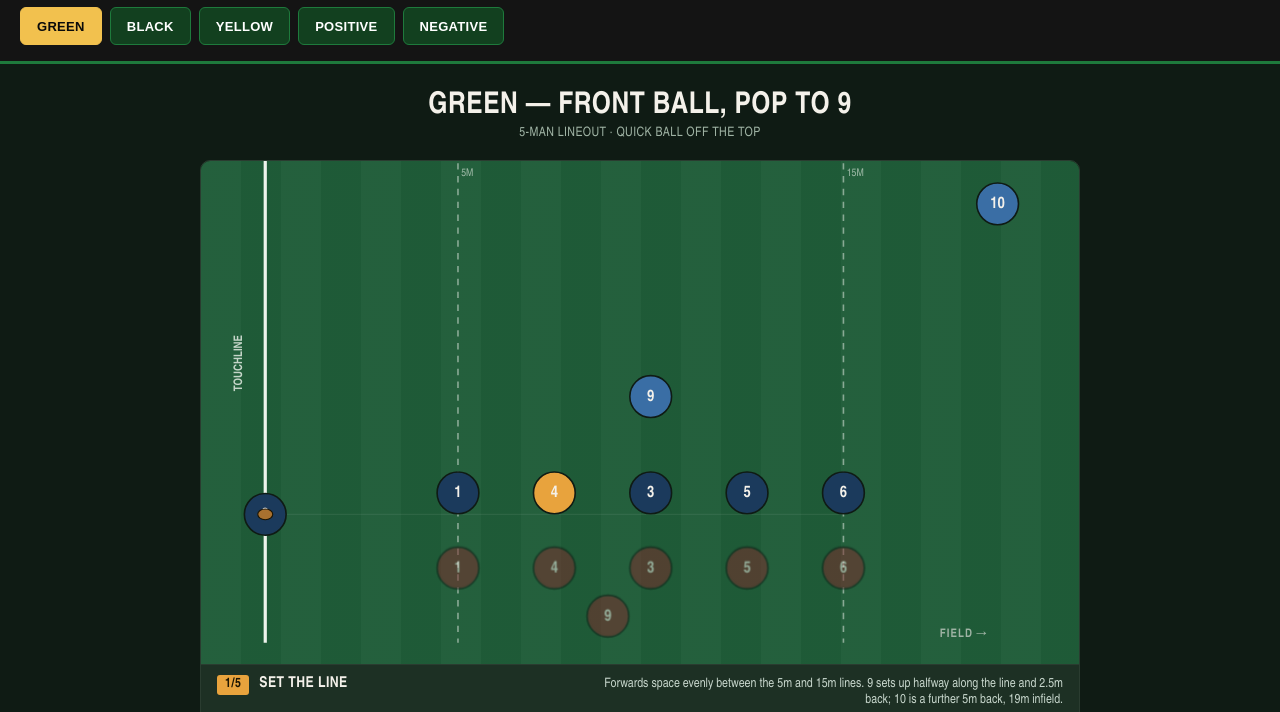
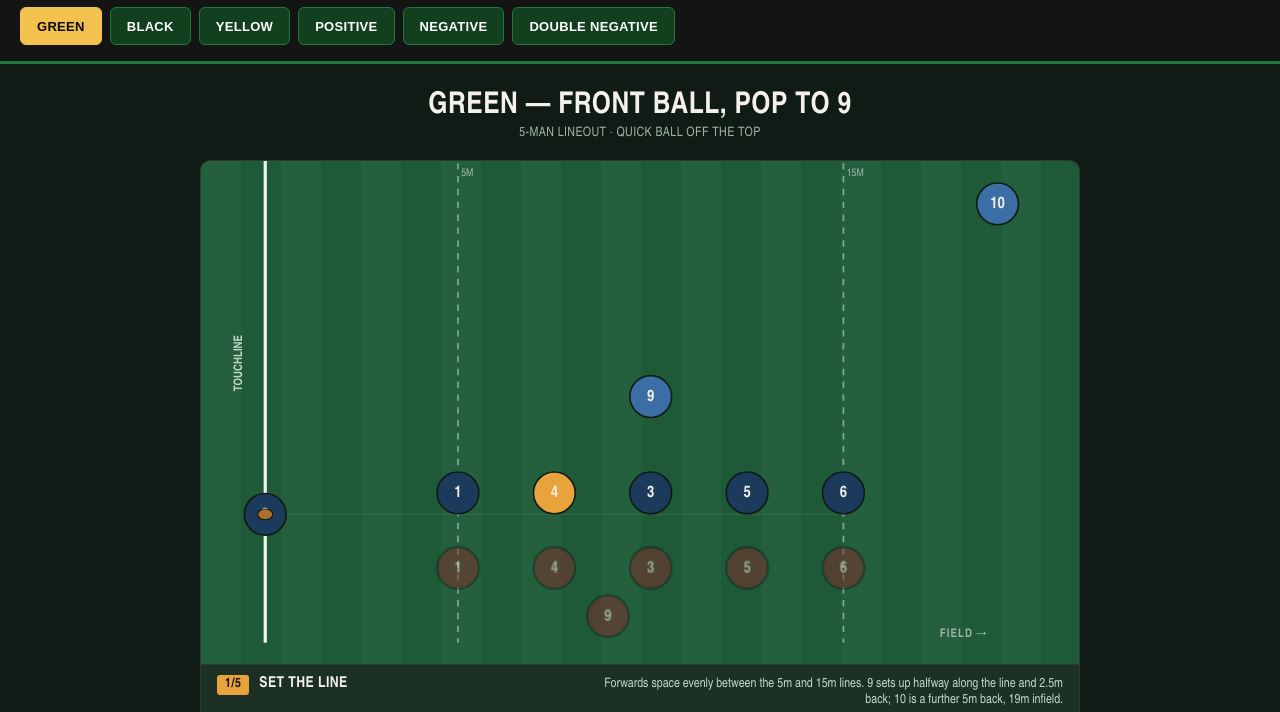
Before and after one commit to Chris-Bish/Bish-set-piece-moves, a plain HTML site: page index.html in a window 1280 px wide. Shown: the part 88-800 px from the top of the page. Drawn offline with Linux system fonts and the light colour scheme.

Commit message:
Add files via upload

```diff
--- a/index.html
+++ b/index.html
@@ -174,6 +174,7 @@
         {label:"Yellow", src:"lineout-yellow.html"},
         {label:"Positive", src:"lineout-positive.html"},
         {label:"Negative", src:"lineout-negative.html"},
+        {label:"Double Negative", src:"lineout-double-negative.html"},
       ]
     },
     {
```
